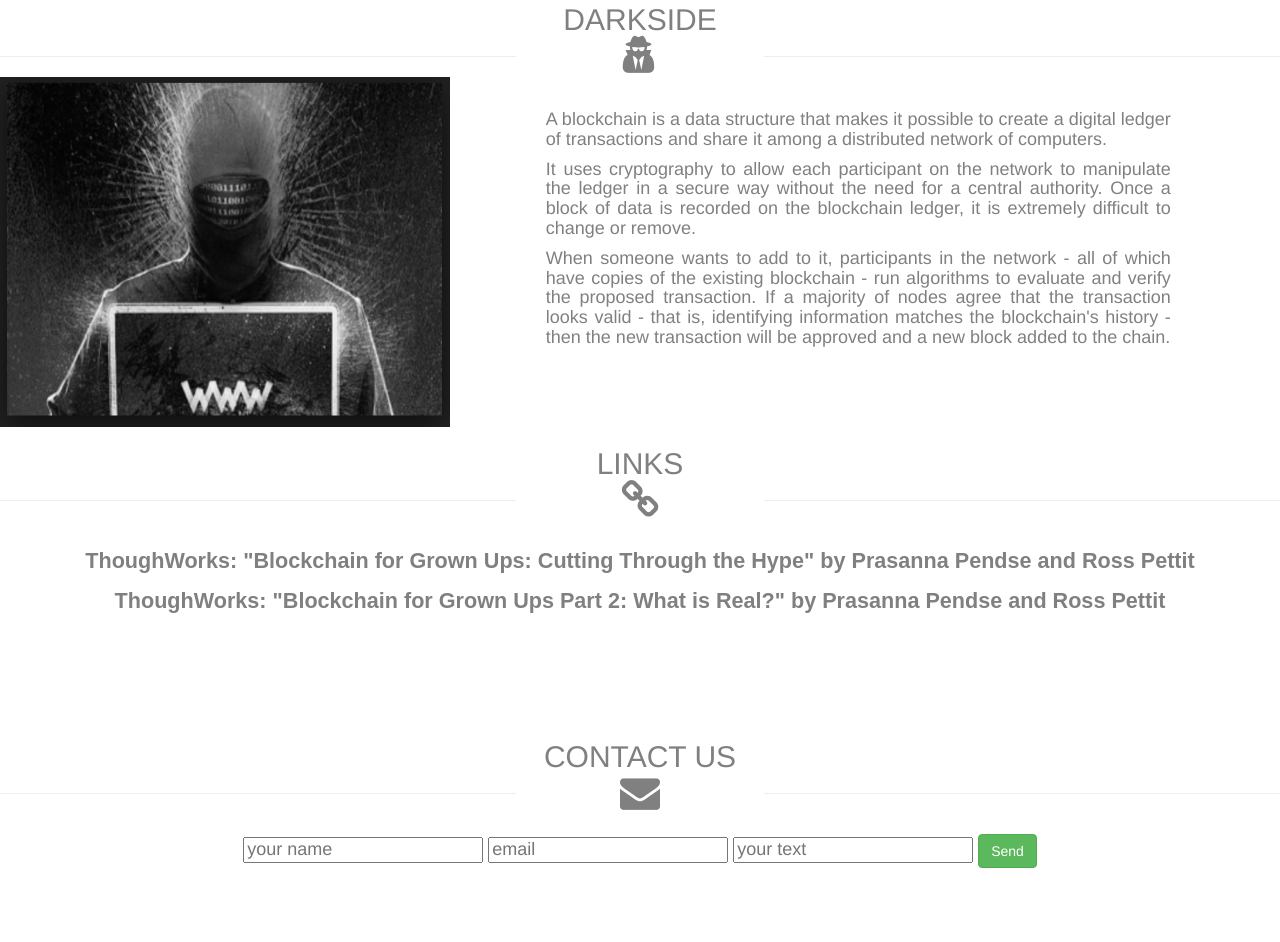
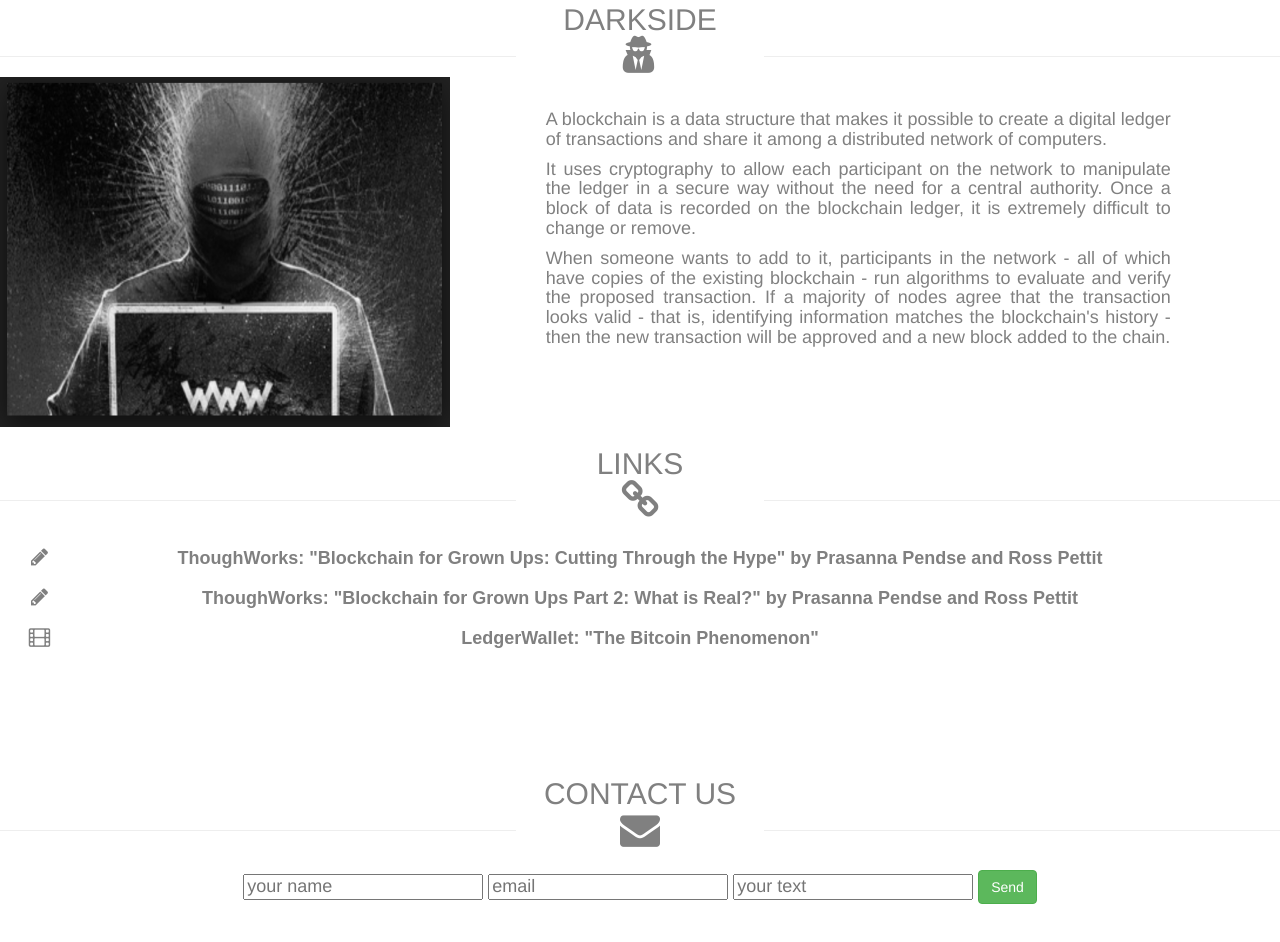
Before and after one commit to VLIGS/CodeFirstGirls_HTML_CSS, a plain HTML site: page Website/bootstrap/index.html in a window 1280 px wide. Shown: the part 1442-2384 px from the top of the page. Before the commit the page ends 2360 px from the top, so only its background shows below. Drawn offline with Linux system fonts and the light colour scheme.

Commit message:
added links

```diff
--- a/Website/bootstrap/index.html
+++ b/Website/bootstrap/index.html
@@ -172,8 +172,37 @@
   <div class='links'>
     <br>
     <ul>
-      <li><a href="https://www.thoughtworks.com/insights/blog/blockchain-grown-ups-cutting-through-hype">ThoughWorks: "Blockchain for Grown Ups: Cutting Through the Hype" by Prasanna Pendse and Ross Pettit</a></li>
-      <li><a href="https://www.thoughtworks.com/insights/blog/blockchain-for-grown-ups-part-two?utm_campaign=financial-services&utm_medium=social&utm_source=linkedin">ThoughWorks: "Blockchain for Grown Ups Part 2: What is Real?" by Prasanna Pendse and Ross Pettit</a></li>
+      <div class='row'>
+      <li>
+        <div class='col-md-1'>
+          <i class="fa fa-pencil" style="font-size:20px;color:grey;"></i>
+        </div>
+        <div class='col-md-10'>
+        <a href="https://www.thoughtworks.com/insights/blog/blockchain-grown-ups-cutting-through-hype">ThoughWorks: "Blockchain for Grown Ups: Cutting Through the Hype" by Prasanna Pendse and Ross Pettit</a>
+        </div>
+        </div>
+      </li>
+      <div class='row'>
+      <li>
+        <div class='col-md-1'>
+          <i class="fa fa-pencil" style="font-size:20px;color:grey;"></i>
+        </div>
+        <div class='col-md-10'>
+        <a href="https://www.thoughtworks.com/insights/blog/blockchain-for-grown-ups-part-two?utm_campaign=financial-services&utm_medium=social&utm_source=linkedin">ThoughWorks: "Blockchain for Grown Ups Part 2: What is Real?" by Prasanna Pendse and Ross Pettit</a>
+        </div>
+        </div>
+      </li>
+    </li>
+    <div class='row'>
+    <li>
+      <div class='col-md-1'>
+        <i class="fa fa-film" style="font-size:20px;color:grey;"></i>
+      </div>
+      <div class='col-md-10'>
+      <a href="https://www.youtube.com/watch?v=Fv0ETVEZil0">LedgerWallet: "The Bitcoin Phenomenon"</a>
+      </div>
+      </div>
+    </li>
     </ul>
   </div>
   </h2>
--- a/Website/bootstrap/main.css
+++ b/Website/bootstrap/main.css
@@ -53,7 +53,9 @@ a {
   font-size: 0.6em;
 }
 .links{
-  font-size: 0.6em;
+  font-size: 0.5em;
+  text-align: left;
+
 }
 .links a{
   color: grey;
```
